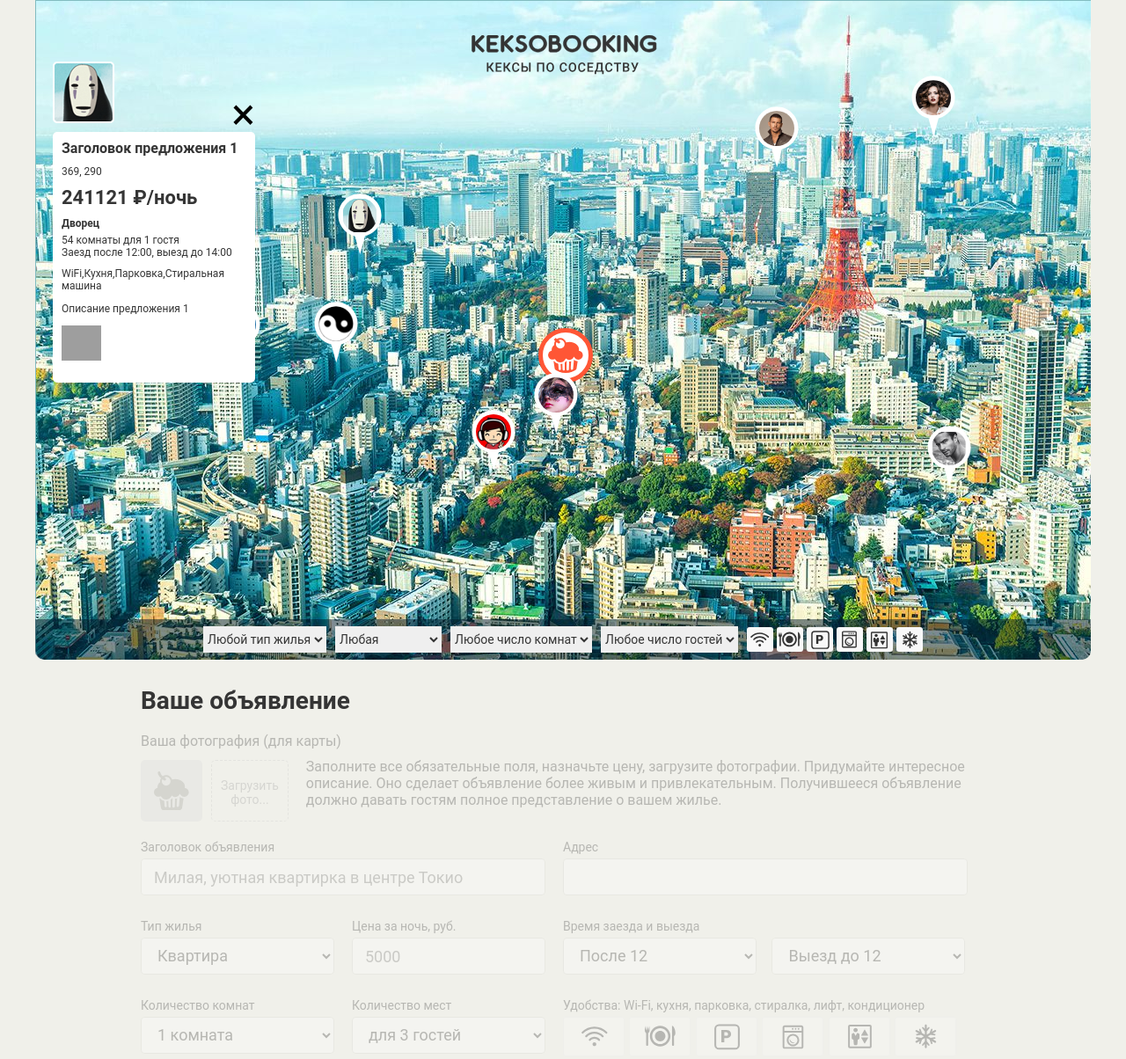
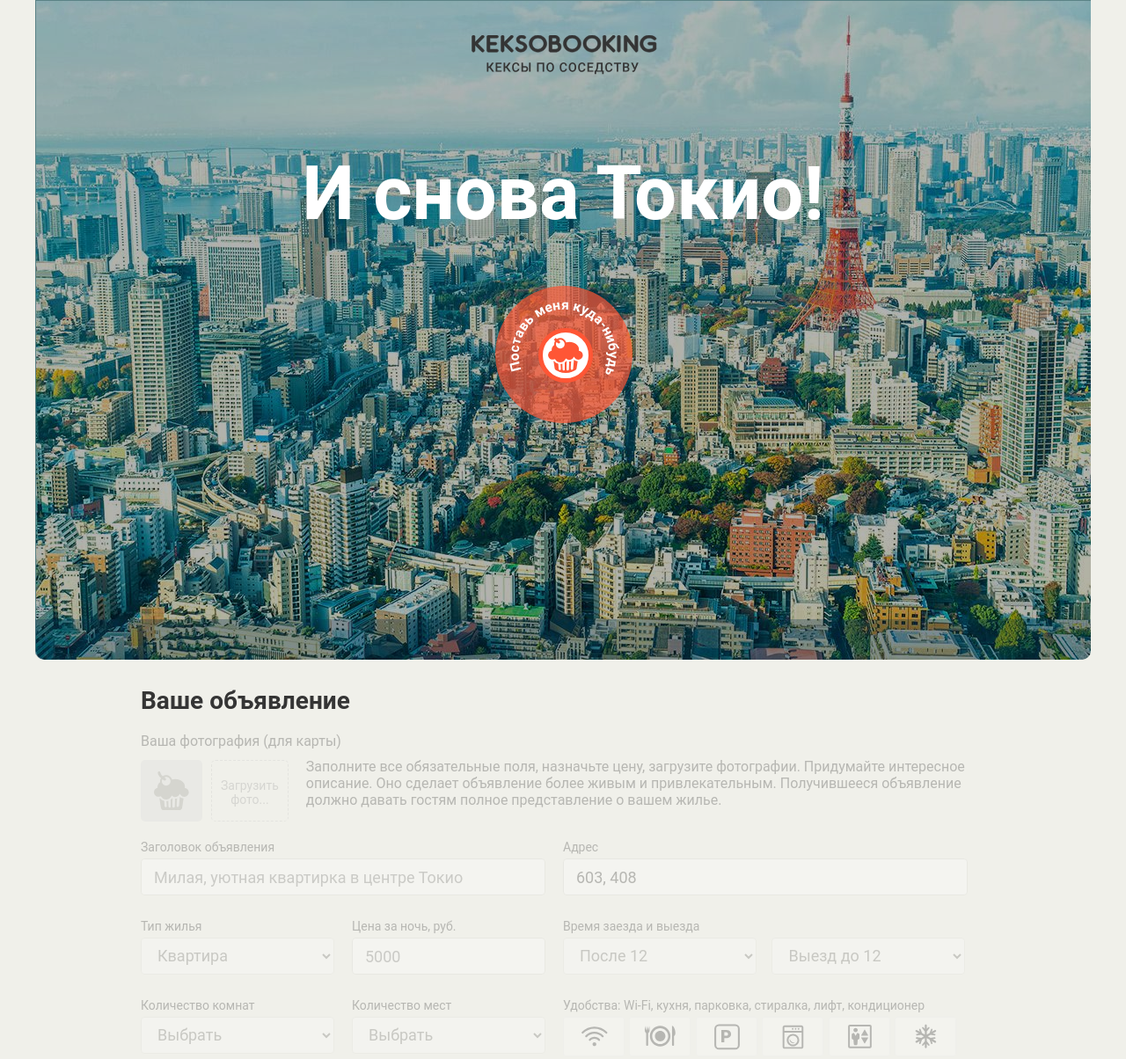
Before and after one commit to GhituA/136081-keksobooking-20, a website: page index.html in a window 1280 px wide. Shown: the top 1204 px of the page at 88% size. Drawn offline with Linux system fonts and the light colour scheme; grey boxes are pictures that could not be loaded; files whose address does not match are found by name.

Commit message:
Добавляет активацию страницы, заполнение адреса и валидацию ввода количества гостей и комнат

```diff
--- a/index.html
+++ b/index.html
@@ -84,7 +84,7 @@
     <!-- Форма объявления -->
     <section class="notice">
       <h2 class="notice__title">Ваше объявление</h2>
-      <form class="ad-form ad-form--disabled" method="post" enctype="multipart/form-data" autocomplete="off">
+      <form class="ad-form ad-form--disabled" method="post" action="https://javascript.pages.academy/keksobooking" enctype="multipart/form-data" autocomplete="off">
         <fieldset class="ad-form-header">
           <legend class="ad-form-header__title">Ваша фотография (для карты)</legend>
           <div class="ad-form-header__upload">
@@ -135,7 +135,8 @@
         <fieldset class="ad-form__element">
           <label class="ad-form__label" for="room_number">Количество комнат</label>
           <select id="room_number" name="rooms">
-            <option value="1" selected>1 комната</option>
+            <option value="any" selected>Выбрать</option>
+            <option value="1">1 комната</option>
             <option value="2">2 комнаты</option>
             <option value="3">3 комнаты</option>
             <option value="100">100 комнат</option>
@@ -144,9 +145,10 @@
         <fieldset class="ad-form__element">
           <label class="ad-form__label" for="capacity">Количество мест</label>
           <select id="capacity" name="capacity">
-            <option value="3" selected>для 3 гостей</option>
+            <option value="any" selected>Выбрать</option>
+            <option value="1">для 1 гостя</option>
             <option value="2">для 2 гостей</option>
-            <option value="1">для 1 гостя</option>
+            <option value="3">для 3 гостей</option>
             <option value="0">не для гостей</option>
           </select>
         </fieldset>
@@ -249,5 +251,7 @@
   </template>
   <script src='js/pin.js'></script>
   <script src='js/card.js'></script>
+  <script src='js/events.js'></script>
+  <script src='js/form.js'></script>
 </body>
 </html>
--- a/js/card.js
+++ b/js/card.js
@@ -1,94 +1,94 @@
-'use strict';
-
-(function () {
-  var map = document.querySelector('.map');
-  var cardTemplate = document.querySelector('#card').content.querySelector('.map__card');
-  var cardFragment = document.createDocumentFragment();
-  var cardElement = cardTemplate.cloneNode(true);
-  var cardTitle = cardElement.querySelector('.popup__title');
-  var cardAdress = cardElement.querySelector('.popup__text--address');
-  var cardPrice = cardElement.querySelector('.popup__text--price');
-  var cardType = cardElement.querySelector('.popup__type');
-  var cardCapacity = cardElement.querySelector('.popup__text--capacity');
-  var cardTime = cardElement.querySelector('.popup__text--time');
-  var cardFeatures = cardElement.querySelector('.popup__features');
-  var cardDescription = cardElement.querySelector('.popup__description');
-  var cardPhotos = cardElement.querySelector('.popup__photos');
-  var cardImg = cardElement.querySelector('.popup__photo');
-  var cardAvatar = cardElement.querySelector('.popup__avatar');
-  var cardPhotofragment = document.createDocumentFragment();
-  var mapFilter = document.querySelector('.map__filters-container');
-
-  var OFFER_TYPES_MAP = {
-    'flat': 'Квартира',
-    'bungalo': 'Бунгало',
-    'palace': 'Дом',
-    'house': 'Дворец'
-  };
-  var OFFER_FEATURES_MAP = {
-    'wifi': 'WiFi',
-    'dishwasher': 'Кухня',
-    'parking': 'Парковка',
-    'washer': 'Стиральная машинa',
-    'elevator': 'Лифт',
-    'conditioner': 'Кондиционер'
-  };
-
-  var DEFINED_ROOMS = ['комната', 'комнаты', 'комнат'];
-  var DEFINED_GUESTS = ['гостя', 'гостей'];
-
-  var declineArray = function (arrayInput, arrayMap) {
-    var element = [];
-    arrayInput.forEach(function (arrayElement) {
-      element.push(arrayMap[arrayElement]);
-    });
-    return element;
-  };
-
-  var declineRooms = function (number, words) {
-    if ((number % 100 > 4 && number % 100 < 20) || number % 10 === 0 || number % 10 >= 5) {
-      return words[2];
-    } else if (number % 10 < 5 && number % 10 > 1) {
-      return words[1];
-    } else {
-      return words[0];
-    }
-  };
-
-  var declineGuests = function (number, words) {
-    if (number % 10 !== 1 || number % 100 === 11) {
-      return words[1];
-    } else {
-      return words[0];
-    }
-  };
-
-  var renderPhotos = function (photos) {
-    cardPhotos.innerHTML = '';
-    photos.forEach(function (photo) {
-      var photoElement = cardImg.cloneNode(true);
-      photoElement.src = photo;
-      cardPhotofragment.appendChild(photoElement);
-    });
-    cardPhotos.appendChild(cardPhotofragment);
-  };
-
-  var renderCard = function (input) {
-    cardTitle.textContent = input.offer.title;
-    cardAdress.textContent = input.offer.address;
-    cardPrice.textContent = input.offer.price + ' ₽/ночь';
-    cardType.textContent = OFFER_TYPES_MAP[input.offer.type];
-    cardCapacity.textContent = input.offer.rooms + ' ' + declineRooms(input.offer.rooms, DEFINED_ROOMS) + ' для ' + input.offer.guests + ' ' + declineGuests(input.offer.guests, DEFINED_GUESTS);
-    cardTime.textContent = 'Заезд после ' + input.offer.checkin + ', выезд до ' + input.offer.checkout;
-    cardFeatures.textContent = declineArray(input.offer.features, OFFER_FEATURES_MAP);
-    cardDescription.textContent = input.offer.description;
-    cardPhotos = renderPhotos(input.offer.photos);
-    cardAvatar.src = input.author.avatarUrl;
-    cardImg.alt = input.offer.title;
-
-    return cardElement;
-  };
-
-  cardFragment.appendChild(renderCard(window.pin.offers[0]));
-  map.insertBefore(cardFragment, mapFilter);
-})();
+// 'use strict';
+//
+// (function () {
+//   var map = document.querySelector('.map');
+//   var cardTemplate = document.querySelector('#card').content.querySelector('.map__card');
+//   var cardFragment = document.createDocumentFragment();
+//   var cardElement = cardTemplate.cloneNode(true);
+//   var cardTitle = cardElement.querySelector('.popup__title');
+//   var cardAdress = cardElement.querySelector('.popup__text--address');
+//   var cardPrice = cardElement.querySelector('.popup__text--price');
+//   var cardType = cardElement.querySelector('.popup__type');
+//   var cardCapacity = cardElement.querySelector('.popup__text--capacity');
+//   var cardTime = cardElement.querySelector('.popup__text--time');
+//   var cardFeatures = cardElement.querySelector('.popup__features');
+//   var cardDescription = cardElement.querySelector('.popup__description');
+//   var cardPhotos = cardElement.querySelector('.popup__photos');
+//   var cardImg = cardElement.querySelector('.popup__photo');
+//   var cardAvatar = cardElement.querySelector('.popup__avatar');
+//   var cardPhotofragment = document.createDocumentFragment();
+//   var mapFilter = document.querySelector('.map__filters-container');
+//
+//   var OFFER_TYPES_MAP = {
+//     'flat': 'Квартира',
+//     'bungalo': 'Бунгало',
+//     'palace': 'Дом',
+//     'house': 'Дворец'
+//   };
+//   var OFFER_FEATURES_MAP = {
+//     'wifi': 'WiFi',
+//     'dishwasher': 'Кухня',
+//     'parking': 'Парковка',
+//     'washer': 'Стиральная машинa',
+//     'elevator': 'Лифт',
+//     'conditioner': 'Кондиционер'
+//   };
+//
+//   var DEFINED_ROOMS = ['комната', 'комнаты', 'комнат'];
+//   var DEFINED_GUESTS = ['гостя', 'гостей'];
+//
+//   var defineArray = function (arrayInput, arrayMap) {
+//     var element = [];
+//     arrayInput.forEach(function (arrayElement) {
+//       element.push(arrayMap[arrayElement]);
+//     });
+//     return element;
+//   };
+//
+//   var defineRooms = function (number, words) {
+//     if ((number % 100 > 4 && number % 100 < 20) || number % 10 === 0 || number % 10 >= 5) {
+//       return words[2];
+//     } else if (number % 10 < 5 && number % 10 > 1) {
+//       return words[1];
+//     } else {
+//       return words[0];
+//     }
+//   };
+//
+//   var defineGuests = function (number, words) {
+//     if (number % 10 !== 1 || number % 100 === 11) {
+//       return words[1];
+//     } else {
+//       return words[0];
+//     }
+//   };
+//
+//   var renderPhotos = function (photos) {
+//     cardPhotos.innerHTML = '';
+//     photos.forEach(function (photo) {
+//       var photoElement = cardImg.cloneNode(true);
+//       photoElement.src = photo;
+//       cardPhotofragment.appendChild(photoElement);
+//     });
+//     cardPhotos.appendChild(cardPhotofragment);
+//   };
+//
+//   var renderCard = function (input) {
+//     cardTitle.textContent = input.offer.title;
+//     cardAdress.textContent = input.offer.address;
+//     cardPrice.textContent = input.offer.price + ' ₽/ночь';
+//     cardType.textContent = OFFER_TYPES_MAP[input.offer.type];
+//     cardCapacity.textContent = input.offer.rooms + ' ' + defineRooms(input.offer.rooms, DEFINED_ROOMS) + ' для ' + input.offer.guests + ' ' + defineGuests(input.offer.guests, DEFINED_GUESTS);
+//     cardTime.textContent = 'Заезд после ' + input.offer.checkin + ', выезд до ' + input.offer.checkout;
+//     cardFeatures.textContent = defineArray(input.offer.features, OFFER_FEATURES_MAP);
+//     cardDescription.textContent = input.offer.description;
+//     cardPhotos = renderPhotos(input.offer.photos);
+//     cardAvatar.src = input.author.avatarUrl;
+//     cardImg.alt = input.offer.title;
+//
+//     return cardElement;
+//   };
+//
+//   // cardFragment.appendChild(renderCard(window.pin.offers[0]));
+//   // map.insertBefore(cardFragment, mapFilter);
+// })();
--- /dev/null
+++ b/js/events.js
@@ -0,0 +1,67 @@
+'use strict';
+
+(function () {
+  var MAIN_PIN_WIDTH = 65;
+  var MAIN_PIN_HEIGHT = 65;
+  var MAIN_PIN_HEIGHT_ACTIVE = 84;
+  var map = document.querySelector('.map');
+  var mainPin = document.querySelector('.map__pin--main');
+  var adForm = document.querySelector('.ad-form');
+  var adFormElements = adForm.children;
+  var mapFilter = document.querySelector('.map__filters');
+  var mapFilterElements = mapFilter.children;
+  var adFormAddress = adForm.querySelector('[name="address"]');
+
+  var toggleFormElements = function (elements, active) {
+    for (var i = 0; i < elements.length; i++) {
+      if (active === false) {
+        elements[i].disabled = true;
+      } else {
+        elements[i].disabled = false;
+      }
+    }
+    // elements.forEach(function (element) { <!-- не понимаю почему не работает -->
+    //   if (active === false) {
+    //     element.disabled = true;
+    //   } else {
+    //     element.disabled = false;
+    //   }
+    // })
+  };
+
+  var getCoordinates = function (pinWidth, pinHeight) {
+    var left = mainPin.offsetLeft;
+    var top = mainPin.offsetTop;
+    var coordinates = Math.round(left + pinWidth / 2) + ', ' + Math.round(top + pinHeight);
+    return coordinates;
+  };
+
+  var setInactiveMode = function () {
+    toggleFormElements(adFormElements, false);
+    toggleFormElements(mapFilterElements, false);
+    adFormAddress.value = getCoordinates(MAIN_PIN_WIDTH, MAIN_PIN_HEIGHT / 2);
+
+  };
+
+  var setActiveMode = function () {
+    map.classList.remove('map--faded');
+    adForm.classList.remove('ad-form--disabled');
+    toggleFormElements(adFormElements);
+    toggleFormElements(mapFilterElements);
+    adFormAddress.value = getCoordinates(MAIN_PIN_WIDTH, MAIN_PIN_HEIGHT_ACTIVE);
+  };
+
+  mainPin.addEventListener('mousedown', function (evt) {
+    if (evt.button === 0) {
+      setActiveMode();
+    }
+  });
+
+  mainPin.addEventListener('keydown', function (evt) {
+    if (evt.key === 'Enter') {
+      setActiveMode();
+    }
+  });
+
+  setInactiveMode();
+})();
--- /dev/null
+++ b/js/form.js
@@ -0,0 +1,33 @@
+'use strict';
+
+(function () {
+  var roomSelect = document.querySelector('#room_number');
+  var capacitySelect = document.querySelector('#capacity');
+
+
+  roomSelect.addEventListener('change', function () {
+    var roomCapacityMap = {
+      '1': ['1'],
+      '2': ['1', '2'],
+      '3': ['1', '2', '3'],
+      '100': ['0']
+    };
+    var errorMap = {
+      '1': 'В 1 комнату можно поселить только 1 гостя',
+      '2': 'В 2 комнаты можно поселить максимум 2 гостей',
+      '3': 'В 3 комнаты можно поселить максимум 3 гостей',
+      '100': 'В 100 комнат нельзя заселять гостей'
+    };
+    var roomsCount = roomSelect.value;
+    var guestsCount = capacitySelect.value;
+
+    for (var j = 0; j < capacitySelect.options.length; j++) {
+      capacitySelect.options[j].hidden = !roomCapacityMap[roomsCount].includes(capacitySelect[j].value);
+    }
+    if (!roomCapacityMap[roomsCount].includes(guestsCount)) {
+      roomSelect.setCustomValidity(errorMap[roomsCount]);
+    } else {
+      roomSelect.setCustomValidity('');
+    }
+  });
+})();
--- a/js/pin.js
+++ b/js/pin.js
@@ -1,19 +1,18 @@
 'use strict';
 
 (function () {
-  document.querySelector('.map').classList.remove('map--faded');
   var mapWidth = document.querySelector('.map').clientWidth;
-  var pinTemplate = document.querySelector('#pin').content.querySelector('.map__pin');
-  var pinList = document.querySelector('.map__pins');
-  var pinFragment = document.createDocumentFragment();
+  // var pinTemplate = document.querySelector('#pin').content.querySelector('.map__pin');
+  // var pinList = document.querySelector('.map__pins');
+  // var pinFragment = document.createDocumentFragment();
 
   var offers = [];
   var OFFER_NUMBER = 8;
   var OFFER_PRICE_MAX = 1000000;
   var OFFER_ROOMS_MAX = 100;
   var OFFER_GUESTS_MAX = 3;
-  var PIN_WIDTH = 50;
-  var PIN_HEIGHT = 70;
+  // var PIN_WIDTH = 50;
+  // var PIN_HEIGHT = 70;
   var PIN_LOCATIONY_MIN = 130;
   var PIN_LOCATIONY_MAX = 630;
 
@@ -65,18 +64,19 @@
     });
   }
 
-  var renderPin = function (input) {
-    var pinElement = pinTemplate.cloneNode(true);
-    pinElement.style.left = input.location.x - PIN_WIDTH / 2 + 'px';
-    pinElement.style.top = input.location.y - PIN_HEIGHT + 'px';
+  // var renderPin = function (input) {
+  //   var pinElement = pinTemplate.cloneNode(true);
+  //   pinElement.style.left = input.location.x - PIN_WIDTH / 2 + 'px';
+  //   pinElement.style.top = input.location.y - PIN_HEIGHT + 'px';
+  //
+  //   pinElement.querySelector('img').src = input.author.avatarUrl;
+  //   pinElement.querySelector('img').alt = input.offer.title;
+  //
+  //   return pinElement;
+  // };
+  // offers.forEach(function (offer) {
+  //   pinFragment.appendChild(renderPin(offer));
+  // });
+  // pinList.appendChild(pinFragment);
 
-    pinElement.querySelector('img').src = input.author.avatarUrl;
-    pinElement.querySelector('img').alt = input.offer.title;
-
-    return pinElement;
-  };
-  offers.forEach(function (offer) {
-    pinFragment.appendChild(renderPin(offer));
-  });
-  pinList.appendChild(pinFragment);
 })();
```
